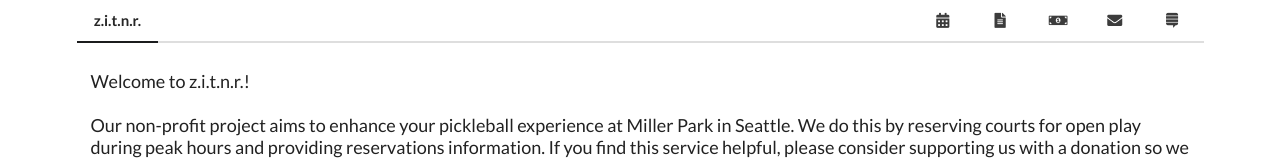
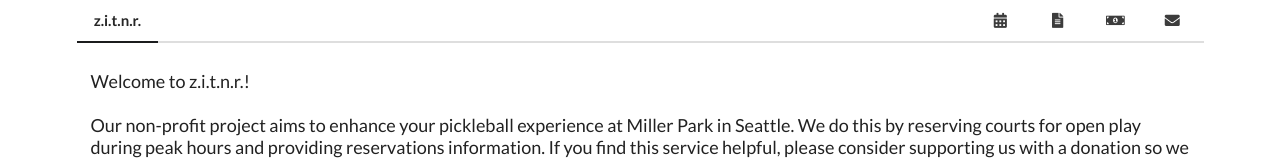
Before and after one commit to doboy/zitnr, a React app: page / in a window 1280 px wide. Shown: the top 160 px of the page. Built offline with nearby package versions, Linux system fonts and the light colour scheme.

Commit message:
hide stack report page

```diff
--- a/src/components/Menu.tsx
+++ b/src/components/Menu.tsx
@@ -28,9 +28,9 @@ export const Menu = ({ selectedMenuItem, setSelectedMenuItem }) => {
           <a target="_blank" href="https://docs.google.com/forms/d/e/1FAIpQLSd85TIFziQZHXxZm_9uQ4YDjJVCo4yyrhrvCESlu0ryS-ptZg/viewform?usp=sf_link" className={classnames(["header item"])}>
             <i className="mail icon"></i>
           </a>
-          <a href="#court-status" className={classnames(["header", { active: selectedMenuItem == "#court-status" }, "item"])} onClick={() => { setSelectedMenuItem("#court-status") }}>
+          {/* <a href="#court-status" className={classnames(["header", { active: selectedMenuItem == "#court-status" }, "item"])} onClick={() => { setSelectedMenuItem("#court-status") }}>
             <i className="stack exchange icon"></i>
-          </a>
+          </a> */}
         </div>
       </div>
       {(() => {
```
Also changed, not shown: 1 other file (tests, documents, lock files or other folders).
